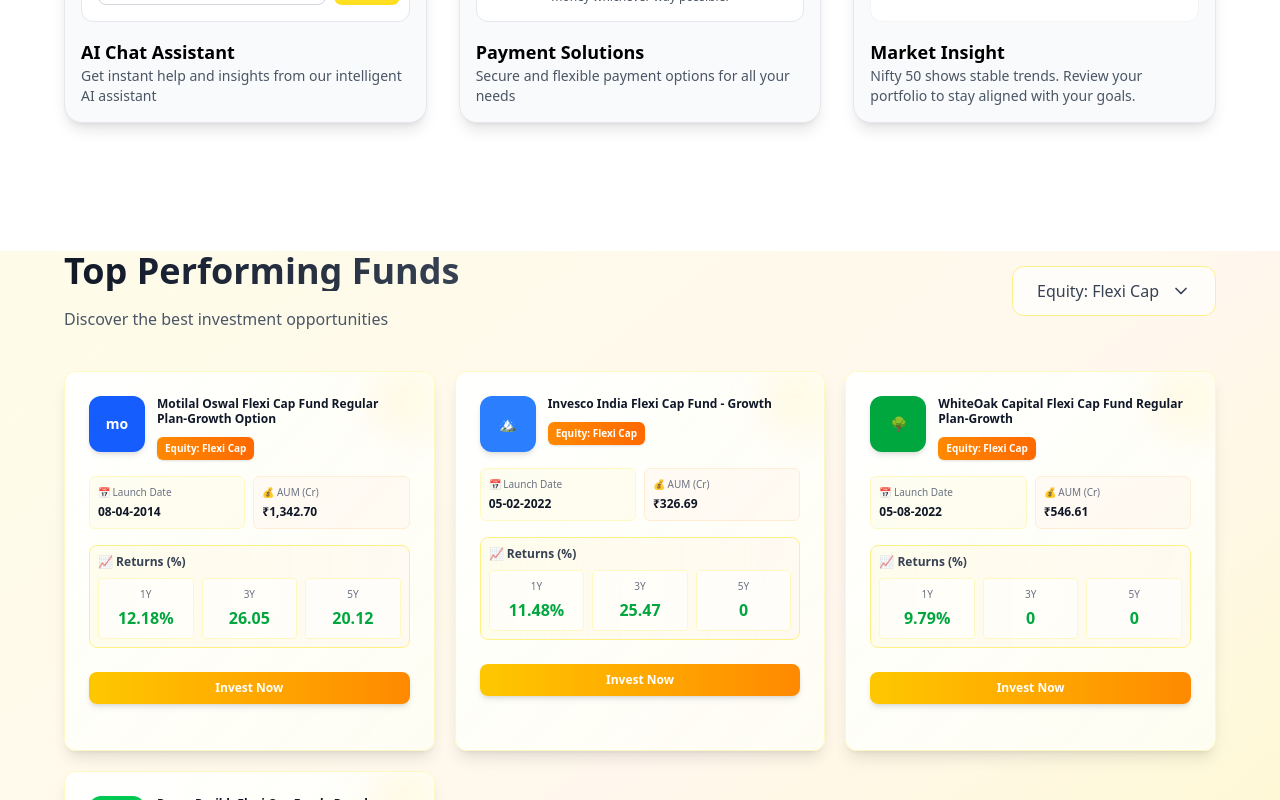
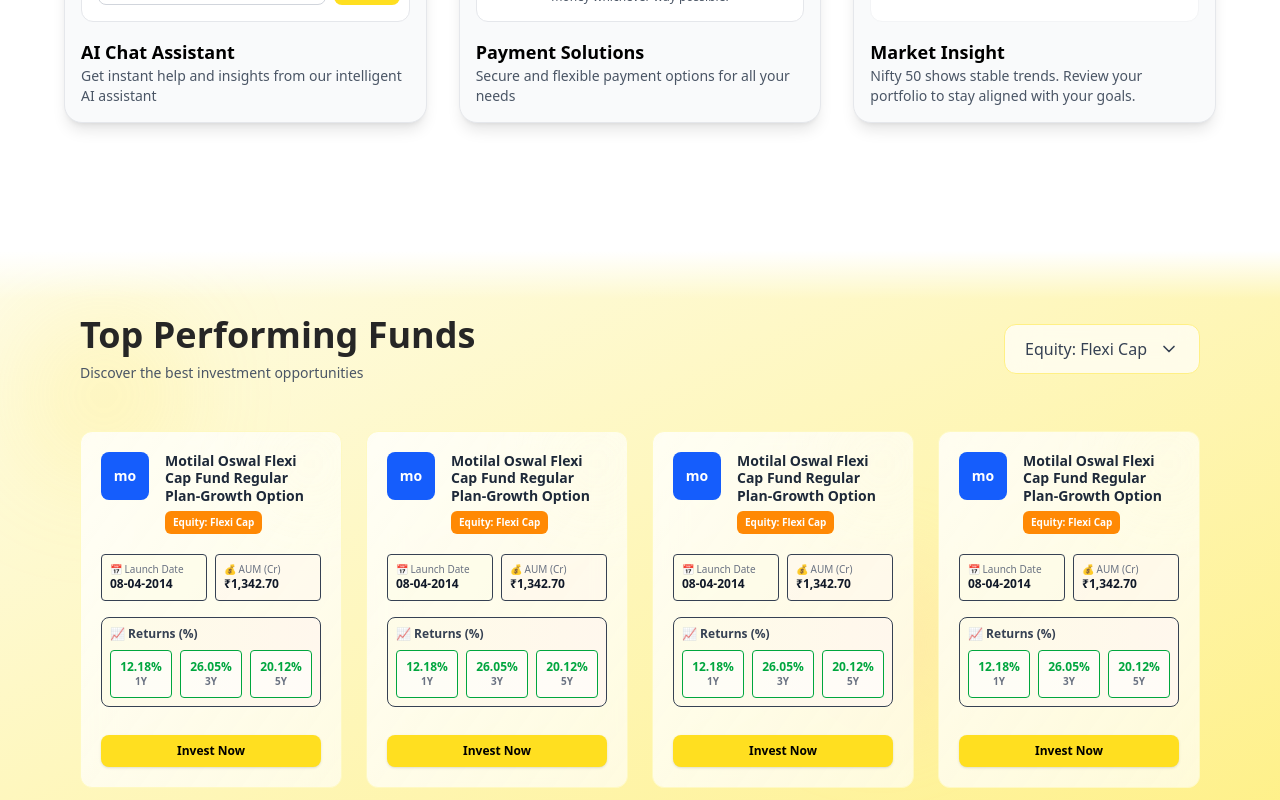
Before and after one commit to devleo10/springpad, a Next.js app: page / in a window 1280 px wide. Shown: the part 2671-3471 px from the top of the page. Built offline with nearby package versions, Linux system fonts and the light colour scheme.

Commit message:
feat: Remove unused Feature2 component and clean up imports; adjust styling in OurPartners and TaglinePage for consistency

```diff
--- a/app/page.tsx
+++ b/app/page.tsx
@@ -4,11 +4,9 @@
 import { Footer } from "@/components/Footer";
 import HomePage from "@/components/HomePage";
 import { Navbar } from "@/components/Navbar";
-import CalculatorsPage from "./calculators/page";
 import OurPartners from "@/components/OurPartners";
 import { Faq } from "@/components/Faq";
 import TaglinePage from "@/components/TaglinePage";
-import Feature2 from "@/components/Feature2";
 import TopPerformingFunds from "@/components/topPerformingFunds";
 
 function App() {
@@ -20,7 +18,6 @@
       {/* <BentoPage /> */}
       <FeaturePage />
       <AiFeaturesPage />
-      {/* <Feature2 /> */}
       <TopPerformingFunds/>
       <OurPartners />
       <Faq />
--- a/components/OurPartners.tsx
+++ b/components/OurPartners.tsx
@@ -6,7 +6,7 @@
 
 function OurPartners() {
   return (
-    <section className="bg-white pb-32">
+    <section className="bg-white py-32">
       <div className="max-w-7xl mx-auto px-4 text-center">
         <h2 className="text-3xl font-bold text-neutral-800 mb-2">
           Our Partners
--- a/components/TaglinePage.tsx
+++ b/components/TaglinePage.tsx
@@ -21,11 +21,12 @@
       <div className="max-w-7xl mx-auto grid grid-cols-1 lg:grid-cols-2 gap-12 items-center">
         {/* Left Side */}
         <div className="space-y-8">
-          <h1 className="text-2xl md:text-3xl lg:text-4xl text-neutral-800 mb-8 font-bold tracking-tight">
+          <h1 className="text-3xl md:text-3xl lg:text-4xl text-neutral-800 mb-8 font-bold">
             It&apos;s Always A{" "}
             <span className="animated-underline font-semibold text-yellow-500">
               Good Time To Invest
             </span>{" "}
+            <br />
             And Plan!
           </h1>
 
--- a/components/topPerformingFunds.tsx
+++ b/components/topPerformingFunds.tsx
@@ -1,56 +1,8 @@
 "use client";
-import React, { useState } from 'react';
+
+import React, { useState, useEffect } from "react";
 import { motion } from "framer-motion";
-import { ChevronDown } from 'lucide-react';
-
-// Custom CSS animations
-const customStyles = `
-  @keyframes float-slow {
-    0%, 100% { transform: translateY(0px) translateX(0px) rotate(0deg); }
-    25% { transform: translateY(-20px) translateX(10px) rotate(90deg); }
-    50% { transform: translateY(-10px) translateX(-15px) rotate(180deg); }
-    75% { transform: translateY(-30px) translateX(5px) rotate(270deg); }
-  }
-
-  @keyframes float-medium {
-    0%, 100% { transform: translateY(0px) translateX(0px) rotate(0deg); }
-    33% { transform: translateY(-15px) translateX(-10px) rotate(120deg); }
-    66% { transform: translateY(-25px) translateX(8px) rotate(240deg); }
-  }
-
-  @keyframes float-fast {
-    0%, 100% { transform: translateY(0px) translateX(0px) rotate(0deg); }
-    50% { transform: translateY(-40px) translateX(20px) rotate(180deg); }
-  }
-
-  @keyframes slide-up {
-    from {
-      opacity: 0;
-      transform: translateY(30px);
-    }
-    to {
-      opacity: 1;
-      transform: translateY(0);
-    }
-  }
-
-  @keyframes fade-in {
-    from {
-      opacity: 0;
-      transform: translateY(-10px);
-    }
-    to {
-      opacity: 1;
-      transform: translateY(0);
-    }
-  }
-
-  .animate-float-slow { animation: float-slow 8s ease-in-out infinite; }
-  .animate-float-medium { animation: float-medium 6s ease-in-out infinite; }
-  .animate-float-fast { animation: float-fast 4s ease-in-out infinite; }
-  .animate-slide-up { animation: slide-up 0.6s ease-out forwards; }
-  .animate-fade-in { animation: fade-in 0.3s ease-out forwards; }
-`;
+import { ChevronDown } from "lucide-react";
 
 interface Fund {
   id: string;
@@ -67,235 +19,192 @@
   };
 }
 
-const fundsData: Fund[] = [
-  {
-    id: '1',
-    name: 'Motilal Oswal Flexi Cap Fund Regular Plan-Growth Option',
-    category: 'Equity: Flexi Cap',
-    logo: 'mo',
-    logoColor: 'bg-blue-600',
-    launchDate: '08-04-2014',
-    aum: '1,342.70',
-    returns: {
-      oneYear: '12.18',
-      threeYear: '26.05',
-      fiveYear: '20.12'
-    }
-  },
-  {
-    id: '2',
-    name: 'Invesco India Flexi Cap Fund - Growth',
-    category: 'Equity: Flexi Cap',
-    logo: '🏔️',
-    logoColor: 'bg-blue-500',
-    launchDate: '05-02-2022',
-    aum: '326.69',
-    returns: {
-      oneYear: '11.48',
-      threeYear: '25.47',
-      fiveYear: '0'
-    }
-  },
-  {
-    id: '3',
-    name: 'WhiteOak Capital Flexi Cap Fund Regular Plan-Growth',
-    category: 'Equity: Flexi Cap',
-    logo: '🌳',
-    logoColor: 'bg-green-600',
-    launchDate: '05-08-2022',
-    aum: '546.61',
-    returns: {
-      oneYear: '9.79',
-      threeYear: '0',
-      fiveYear: '0'
-    }
-  },
-  {
-    id: '4',
-    name: 'Parag Parikh Flexi Cap Fund - Regular Plan - Growth',
-    category: 'Equity: Flexi Cap',
-    logo: 'PPAS',
-    logoColor: 'bg-green-500',
-    launchDate: '05-05-2013',
-    aum: '11,039.23',
-    returns: {
-      oneYear: '9.63',
-      threeYear: '22.23',
-      fiveYear: '24.1'
-    }
-  }
+const fetchFunds = async (category: string): Promise<Fund[]> => {
+  await new Promise((res) => setTimeout(res, 1000));
+  return Array(4)
+    .fill(0)
+    .map((_, i) => ({
+      id: `${i}`,
+      name: "Motilal Oswal Flexi Cap Fund Regular Plan-Growth Option",
+      category,
+      logo: "mo",
+      logoColor: "bg-blue-600",
+      launchDate: "08-04-2014",
+      aum: "1,342.70",
+      returns: { oneYear: "12.18", threeYear: "26.05", fiveYear: "20.12" },
+    }));
+};
+
+export default function TopPerformingFunds() {
+  const categories = [
+    "Equity: Flexi Cap",
+    "Equity: Large Cap",
+    "Equity: Mid Cap",
+    "Equity: Small Cap",
   ];
 
-const TopPerformingFunds: React.FC = () => {
-  const [selectedCategory, setSelectedCategory] = useState('Equity: Flexi Cap');
+  const [selectedCategory, setSelectedCategory] = useState(categories[0]);
+  const [funds, setFunds] = useState<Fund[]>([]);
   const [isDropdownOpen, setIsDropdownOpen] = useState(false);
+  const [loading, setLoading] = useState(true);
 
-  const categories = ['Equity: Flexi Cap', 'Equity: Large Cap', 'Equity: Mid Cap', 'Equity: Small Cap'];
+  useEffect(() => {
+    const loadFunds = async () => {
+      setLoading(true);
+      const data = await fetchFunds(selectedCategory);
+      setFunds(data);
+      setLoading(false);
+    };
+    loadFunds();
+  }, [selectedCategory]);
 
   return (
     <motion.div
       initial={{ opacity: 0 }}
       animate={{ opacity: 1 }}
       transition={{ duration: 0.8 }}
-      className="min-h-screen/3 bg-gradient-to-br from-yellow-50 via-orange-50 to-yellow-100 relative overflow-hidden pb-32"
+      className="relative bg-gradient-to-br from-yellow-50 to-yellow-200 py-16 overflow-hidden"
     >
-      <style dangerouslySetInnerHTML={{ __html: customStyles }} />
+      {/* Blend Top White to Yellow */}
+      <div className="absolute top-0 left-0 w-full h-12 bg-gradient-to-b from-white to-transparent z-10 pointer-events-none" />
 
-      {/* Enhanced Animated Background Objects */}
-      {/* <div className="absolute inset-0 pointer-events-none">
-        <div className="absolute top-20 left-10 w-32 h-32 bg-gradient-to-br from-yellow-300/30 to-orange-300/20 rounded-full animate-float-slow blur-xl"></div>
-        <div className="absolute top-40 right-20 w-24 h-24 bg-gradient-to-br from-orange-300/25 to-yellow-300/15 rounded-full animate-float-medium blur-lg"></div>
-        <div className="absolute bottom-32 left-1/4 w-40 h-40 bg-gradient-to-br from-yellow-200/20 to-orange-200/30 rounded-full animate-float-fast blur-2xl"></div>
-        <div className="absolute bottom-20 right-10 w-28 h-28 bg-gradient-to-br from-orange-200/25 to-yellow-200/20 rounded-full animate-float-slow blur-lg"></div>
-        <div className="absolute top-1/2 left-1/2 w-36 h-36 bg-gradient-to-br from-yellow-300/15 to-orange-300/15 rounded-full animate-float-medium transform -translate-x-1/2 -translate-y-1/2 blur-xl"></div>
-      </div> */}
+      {/* Background Glow */}
+      <div className="absolute inset-0 pointer-events-none">
+        <div className="absolute top-20 left-10 w-32 h-32 bg-yellow-300/30 rounded-full blur-3xl animate-float-slow"></div>
+        <div className="absolute bottom-32 right-1/4 w-40 h-40 bg-orange-200/30 rounded-full blur-2xl animate-float-fast"></div>
+      </div>
 
-      <div className="max-w-6xl mx-auto relative z-10">
-        {/* Enhanced Header */}
-        <motion.div
-          initial={{ opacity: 0, y: -30 }}
-          animate={{ opacity: 1, y: 0 }}
-          transition={{ duration: 0.6, delay: 0.2 }}
-          className="flex flex-col md:flex-row justify-between items-start md:items-center mb-10 gap-6"
-        >
+      <div className="relative z-10 max-w-6xl mx-auto px-4 space-y-12">
+        {/* Header and Category Filter */}
+        <div className="flex flex-col md:flex-row justify-between gap-6 items-start md:items-center">
           <div>
-            <h1 className="text-3xl md:text-4xl font-bold bg-gradient-to-r from-gray-900 to-gray-700 bg-clip-text text-transparent mb-4">
+            <h1 className="text-3xl md:text-4xl font-bold text-neutral-800 bg-clip-text mb-2">
               Top Performing Funds
             </h1>
-            <p className="text-gray-600 text-base">Discover the best investment opportunities</p>
+            <p className="text-gray-600 text-sm">
+              Discover the best investment opportunities
+            </p>
           </div>
 
-          {/* Enhanced Category Dropdown */}
           <div className="relative">
             <motion.button
-              whileHover={{ scale: 1.02 }}
-              whileTap={{ scale: 0.98 }}
               onClick={() => setIsDropdownOpen(!isDropdownOpen)}
-              className="flex items-center gap-3 bg-white/70 backdrop-blur-lg border border-yellow-200 rounded-xl px-6 py-3 text-gray-700 hover:bg-white/90 hover:shadow-xl hover:border-yellow-300 transition-all duration-300 focus:outline-none focus:ring-2 focus:ring-yellow-400 min-w-[200px]"
+              className="flex items-center gap-3 bg-white/70 backdrop-blur-lg border border-yellow-200 rounded-xl px-5 py-3 text-gray-700 hover:bg-white/90 hover:shadow-md transition"
             >
               <span className="font-medium">{selectedCategory}</span>
-              <ChevronDown className={`w-5 h-5 transition-transform duration-300 ${isDropdownOpen ? 'rotate-180' : ''}`} />
+              <ChevronDown
+                className={`w-5 h-5 transition-transform ${
+                  isDropdownOpen ? "rotate-180" : ""
+                }`}
+              />
             </motion.button>
 
             {isDropdownOpen && (
               <motion.div
-                initial={{ opacity: 0, y: -10, scale: 0.95 }}
-                animate={{ opacity: 1, y: 0, scale: 1 }}
-                exit={{ opacity: 0, y: -10, scale: 0.95 }}
-                transition={{ duration: 0.2 }}
-                className="absolute right-0 mt-3 w-72 bg-white/95 backdrop-blur-lg border border-yellow-200 rounded-xl shadow-2xl z-20 overflow-hidden"
+                initial={{ opacity: 0, y: -10 }}
+                animate={{ opacity: 1, y: 0 }}
+                exit={{ opacity: 0 }}
+                className="absolute right-0 mt-3 w-72 bg-white border border-yellow-200 rounded-xl shadow-xl z-30"
               >
-                {categories.map((category, index) => (
-                  <motion.button
-                    key={category}
-                    initial={{ opacity: 0, x: -10 }}
-                    animate={{ opacity: 1, x: 0 }}
-                    transition={{ delay: index * 0.05 }}
+                {categories.map((cat) => (
+                  <button
+                    key={cat}
                     onClick={() => {
-                      setSelectedCategory(category);
+                      setSelectedCategory(cat);
                       setIsDropdownOpen(false);
                     }}
-                    className="block w-full text-left px-6 py-3 text-gray-700 hover:bg-yellow-50 hover:text-yellow-800 transition-colors duration-200 border-b border-yellow-100 last:border-b-0"
+                    className="w-full text-left px-5 py-3 hover:bg-yellow-50 text-gray-700 text-sm"
                   >
-                    {category}
-                  </motion.button>
+                    {cat}
+                  </button>
                 ))}
               </motion.div>
             )}
           </div>
-        </motion.div>
+        </div>
 
-        {/* Enhanced Funds Grid */}
-        <motion.div
-          initial={{ opacity: 0 }}
-          animate={{ opacity: 1 }}
-          transition={{ duration: 0.6, delay: 0.4 }}
-          className="grid grid-cols-1 md:grid-cols-2 xl:grid-cols-3 2xl:grid-cols-4 gap-5"
-        >
-          {fundsData.map((fund, index) => (
+        {/* Cards Section */}
+        {loading ? (
+          <div className="text-center text-yellow-600 py-20 font-semibold">
+            Loading funds...
+          </div>
+        ) : (
+          <div className="grid grid-cols-1 sm:grid-cols-2 lg:grid-cols-3 xl:grid-cols-4 gap-6">
+            {funds.map((fund) => (
               <motion.div
                 key={fund.id}
-              whileHover={{ scale: 1.06 }}
-              transition={{ type: "spring", stiffness: 350, damping: 18 }}
-              className="group bg-white/80 backdrop-blur-lg rounded-xl p-6 shadow-lg border border-yellow-100 hover:shadow-2xl hover:border-yellow-300 transition-all duration-200 relative overflow-hidden min-h-[380px]"
+                whileHover={{ y: -2 }}
+                transition={{ type: "spring", stiffness: 300, damping: 20 }}
+                className="relative bg-white/60 backdrop-blur-lg rounded-xl p-5 border border-yellow-100 hover:border-yellow-300 hover:shadow-2xl transition-all overflow-hidden"
               >
-              {/* Glassmorphism Background Effect */}
-              <div className="absolute inset-0 bg-gradient-to-br from-white/60 to-yellow-50/40 rounded-xl"></div>
-              <div className="absolute right-0 top-0 w-16 h-16 bg-gradient-to-bl from-yellow-200/40 to-orange-200/20 rounded-bl-2xl blur-lg opacity-60 group-hover:opacity-80 transition-opacity duration-300"></div>
+                {/* Overlay Effect */}
+                <div className="absolute inset-0 bg-gradient-to-br from-white/50 to-yellow-50/30 rounded-xl pointer-events-none" />
+                <div className="absolute right-0 top-0 w-16 h-16 bg-yellow-100/50 rounded-bl-2xl blur-2xl opacity-50 group-hover:opacity-70 transition" />
 
-              <div className="relative z-10">
-                {/* Enhanced Header with Logo and Category */}
-                <div className="flex items-start gap-3 mb-4">
-                  <div className={`w-14 h-14 ${fund.logoColor} rounded-xl flex items-center justify-center text-white font-bold text-sm shadow-md group-hover:shadow-lg transition-shadow duration-300`}>
+                {/* Fund Header */}
+                <div className="relative z-10 flex items-start gap-4 mb-5">
+                  <div
+                    className={`w-12 h-12 ${fund.logoColor} rounded-lg flex items-center justify-center text-white font-bold text-sm`}
+                  >
                     {fund.logo}
                   </div>
                   <div className="flex-1">
-                    <h3 className="font-bold text-gray-900 text-xs leading-tight mb-2 group-hover:text-gray-800 transition-colors duration-300">
+                    <h3 className="text-sm font-semibold text-gray-800 mb-1 leading-tight">
                       {fund.name}
                     </h3>
-                    <span className="inline-block bg-gradient-to-r from-orange-400 to-orange-500 text-white text-[10px] px-2 py-1 rounded-md font-semibold shadow-sm">
+                    <span className="text-[10px] px-2 py-1 rounded-md bg-orange-400 text-white font-semibold inline-block">
                       {fund.category}
                     </span>
                   </div>
                 </div>
 
-                {/* Enhanced Fund Details */}
-                <div className="space-y-4">
-                  {/* Launch Date and AUM with Icons */}
+                {/* Fund Stats */}
+                <div className="relative z-10 space-y-4 text-xs text-gray-700">
                   <div className="grid grid-cols-2 gap-2">
-                    <div className="bg-yellow-50/60 rounded-md p-2 border border-yellow-100">
-                      <p className="text-[10px] text-gray-500 mb-1 font-medium">📅 Launch Date</p>
-                      <p className="text-xs font-bold text-gray-900">{fund.launchDate}</p>
+                    <div className="bg-yellow-50/60 rounded p-2 border">
+                      <p className="text-[10px] text-gray-500">
+                        📅 Launch Date
+                      </p>
+                      <p className="font-bold text-gray-900">
+                        {fund.launchDate}
+                      </p>
                     </div>
-                    <div className="bg-orange-50/60 rounded-md p-2 border border-orange-100">
-                      <p className="text-[10px] text-gray-500 mb-1 font-medium">💰 AUM (Cr)</p>
-                      <p className="text-xs font-bold text-gray-900">₹{fund.aum}</p>
+                    <div className="bg-orange-50/60 rounded p-2 border">
+                      <p className="text-[10px] text-gray-500">💰 AUM (Cr)</p>
+                      <p className="font-bold text-gray-900">₹{fund.aum}</p>
                     </div>
                   </div>
 
-                  {/* Enhanced Returns Section */}
-                  <div className="bg-gradient-to-r from-yellow-50/80 to-orange-50/60 rounded-lg p-2 border border-yellow-200">
-                    <p className="text-xs text-gray-700 mb-2 font-semibold flex items-center gap-2">
-                      📈 Returns (%)
-                    </p>
-                    <div className="grid grid-cols-3 gap-2">
-                      <div className="text-center bg-white/60 rounded p-2 border border-yellow-100">
-                        <p className="text-[10px] text-gray-500 mb-1 font-medium">1Y</p>
-                        <p className="text-base font-bold text-green-600">
+                  <div className="bg-gradient-to-r from-yellow-50 to-orange-50 rounded-lg p-2 border">
+                    <p className="font-semibold mb-2">📈 Returns (%)</p>
+                    <div className="grid grid-cols-3 gap-2 text-center text-green-600 font-bold">
+                      <div className="bg-white/60 p-2 rounded border">
                         {fund.returns.oneYear}%
-                        </p>
+                        <p className="text-[10px] text-gray-500">1Y</p>
                       </div>
-                      <div className="text-center bg-white/60 rounded p-2 border border-yellow-100">
-                        <p className="text-[10px] text-gray-500 mb-1 font-medium">3Y</p>
-                        <p className="text-base font-bold text-green-600">
-                          {fund.returns.threeYear || 'N/A'}
-                        </p>
+                      <div className="bg-white/60 p-2 rounded border">
+                        {fund.returns.threeYear}%
+                        <p className="text-[10px] text-gray-500">3Y</p>
                       </div>
-                      <div className="text-center bg-white/60 rounded p-2 border border-yellow-100">
-                        <p className="text-[10px] text-gray-500 mb-1 font-medium">5Y</p>
-                        <p className="text-base font-bold text-green-600">
-                          {fund.returns.fiveYear || 'N/A'}
-                        </p>
+                      <div className="bg-white/60 p-2 rounded border">
+                        {fund.returns.fiveYear}%
+                        <p className="text-[10px] text-gray-500">5Y</p>
                       </div>
                     </div>
                   </div>
 
-                  {/* Action Button */}
-                  <motion.button
-                    whileHover={{ scale: 1.04 }}
-                    whileTap={{ scale: 0.97 }}
-                    className="w-full bg-gradient-to-r from-yellow-400 to-orange-400 hover:from-yellow-500 hover:to-orange-500 text-white font-bold py-2 px-3 rounded-lg shadow-md hover:shadow-lg transition-all duration-200 mt-2 text-xs"
-                  >
+                  <button className="w-full mt-3 bg-yellow-300 hover:bg-yellow-400 text-black font-bold py-2 rounded-lg shadow-sm transition">
                     Invest Now
-                  </motion.button>
-                </div>
+                  </button>
                 </div>
               </motion.div>
             ))}
-        </motion.div>
           </div>
+        )}
+      </div>
+
+      {/* Blend Bottom Yellow to White */}
+      <div className="absolute bottom-0 left-0 w-full h-12 bg-gradient-to-t from-white to-transparent z-10 pointer-events-none" />
     </motion.div>
   );
-};
-
-export default TopPerformingFunds;
+}
```
Also changed, not shown: components/Feature2.tsx (deleted, +0 -76 lines). Lines whose indentation alone changed are shown as unchanged.
